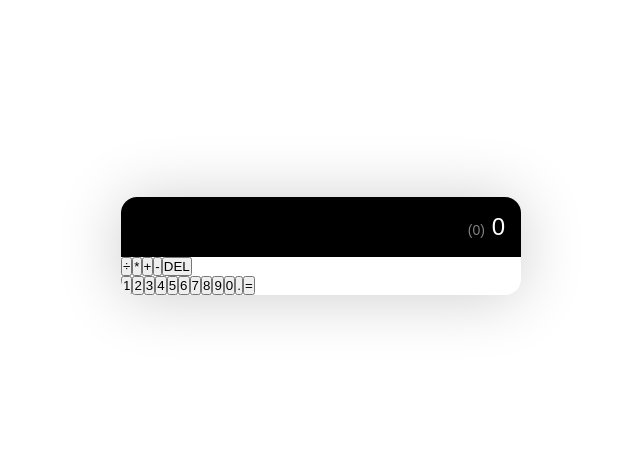
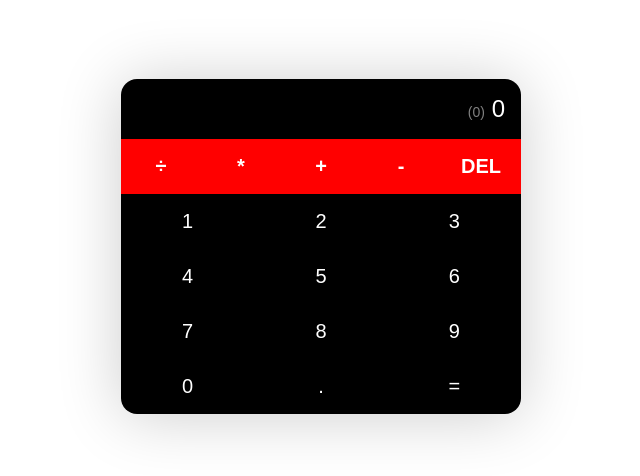
Before and after one commit to Bballplayer33/calculate-app, a React (Create React App) app: page / in a window 1280 px wide. Shown: the part 154-630 px from the top of the page, without its empty margins (319-959 px from the left). Built offline with nearby package versions, Linux system fonts and the light colour scheme.

Commit message:
finished styling buttons .. for now

```diff
--- a/src/index.css
+++ b/src/index.css
@@ -45,3 +45,39 @@
     font-size: 14px;
     color: gray;
 }
+
+button {
+    appearance: none;
+    border: none;
+    outline: none;
+    color: white;
+    font-size: 20px;
+    padding: 16px;
+    cursor: pointer;
+    transition: 0.4s;
+}
+
+button:hover {
+    opacity: 0.9;
+}
+
+.operators {
+    display: flex;
+}
+
+.operators button {
+    flex: 1 1 0%;
+    background-color: var(--primary);
+    font-weight: 700;
+}
+
+.digits {
+    display: flex;
+    flex-wrap: wrap;
+}
+
+.digits button {
+    flex: 1 1 33.333%;
+    max-width: 33.333%;
+    background-color: var(--dark);
+}
```
